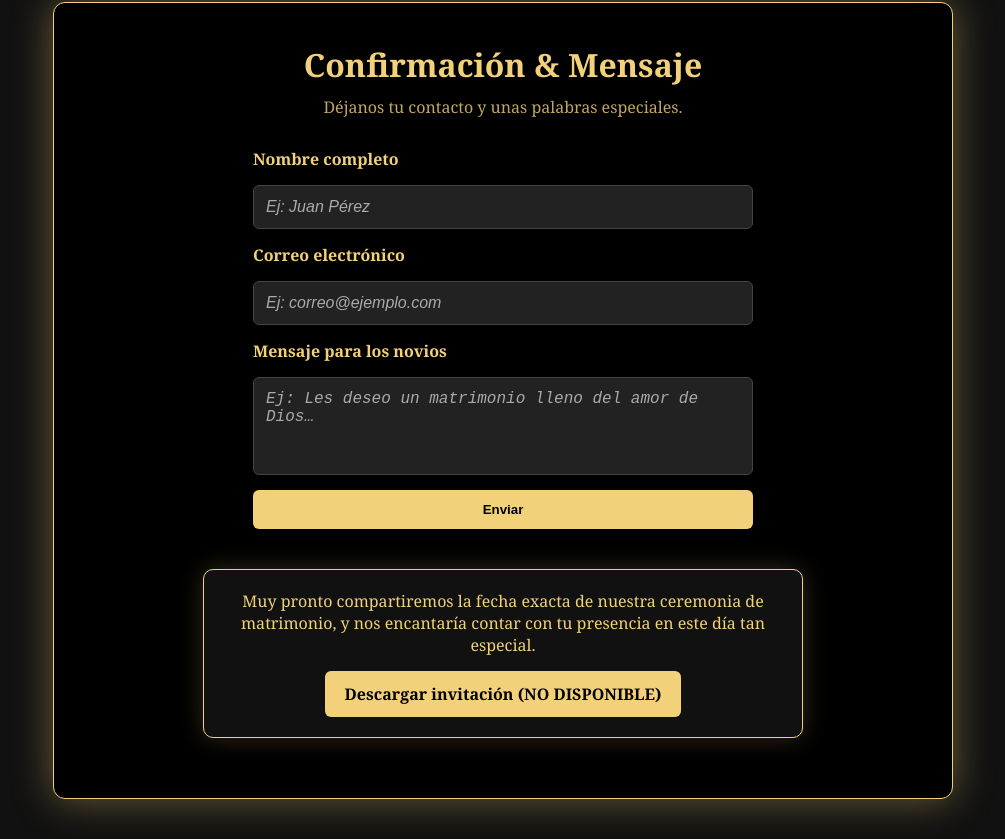
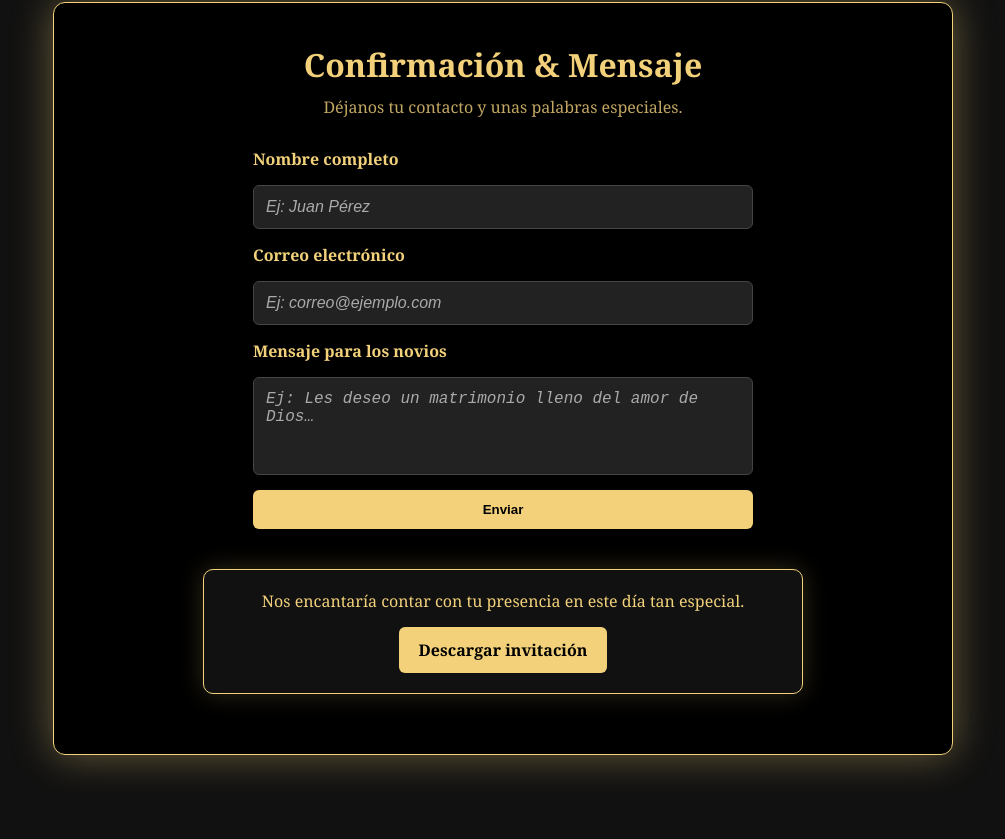
Before and after one commit to dreeai/Boda, a plain HTML site: page index.html in a window 1280 px wide. Shown: the part 795-1634 px from the top of the page, without its empty margins (137-1142 px from the left). After the commit the page ends 1590 px from the top, so only its background shows below. Drawn offline with Linux system fonts and the light colour scheme.

Commit message:
Fecha de matrimonio

```diff
--- a/index.html
+++ b/index.html
@@ -15,6 +15,7 @@
             <h1>¡Nos casamos!</h1>
             <p>
                 Pulsa el botón y descubre nuestra tarjeta digital para compartir este momento tan especial con nosotros.
+                Encontrarás la fecha debajo del formulario.
 
             </p>
             <a href="Lluvia de sobres.jpeg" download class="btn-download">
@@ -84,8 +85,8 @@
             <div class="pdf-box">
                 <p>
 
-            Muy pronto compartiremos la fecha exacta de nuestra ceremonia de matrimonio, y nos encantaría contar con tu presencia en este día tan especial.</p>
-                <a href="invitacion.pdf" class="btn-pdf" download>Descargar invitación (NO DISPONIBLE)</a>
+            Nos encantaría contar con tu presencia en este día tan especial.</p>
+                <a href="Invitación.jpeg" class="btn-pdf" download>Descargar invitación</a>
             </div>
         </section>
 
```
Also changed, not shown: Invitación.jpeg (added).
